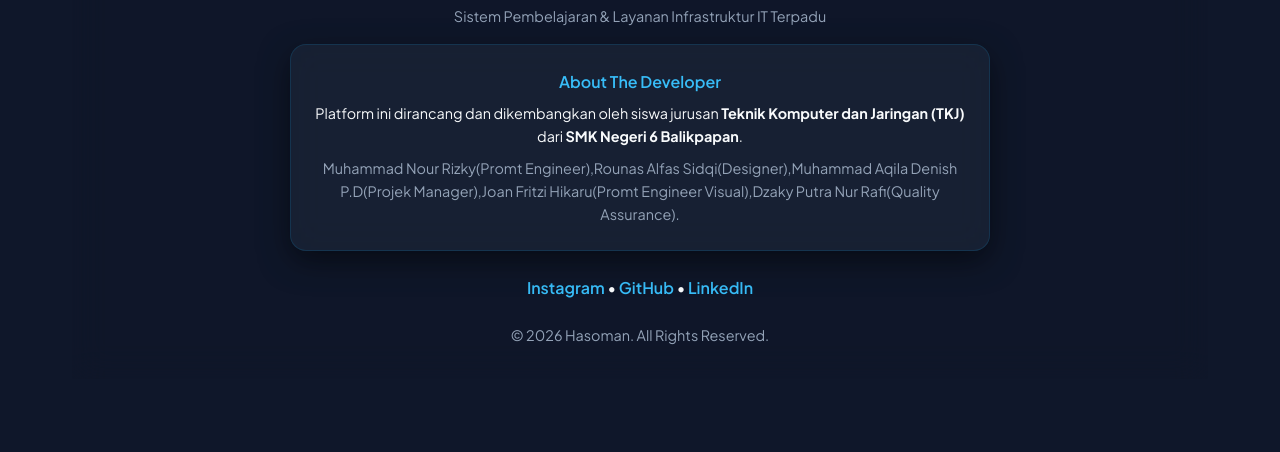
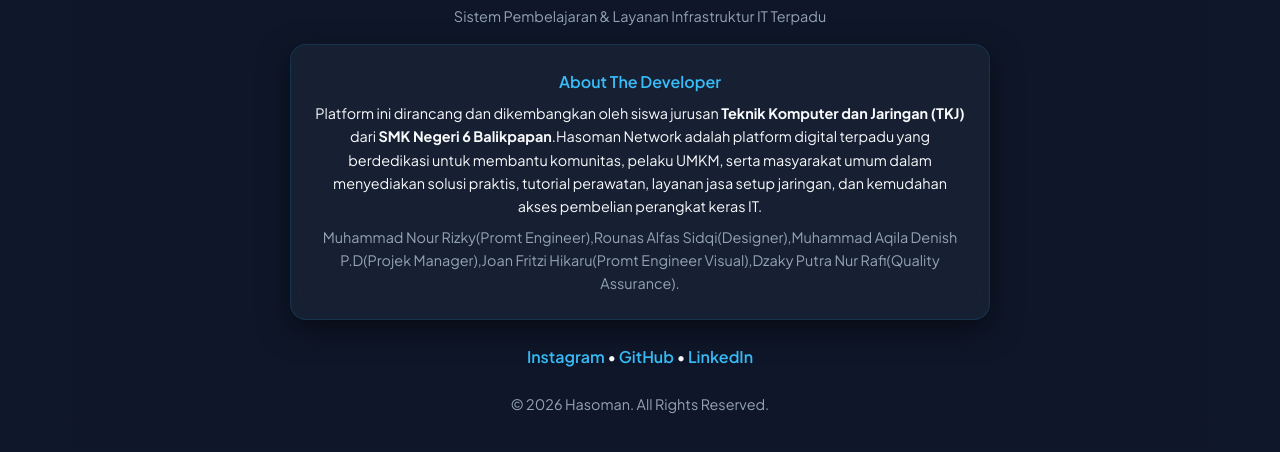
Before and after one commit to Avnd12/HasomanNET, a plain HTML site: page index.html in a window 1280 px wide. Shown: the part 1734-2186 px from the top of the page. Before the commit the page ends 2145 px from the top, so only its background shows below. Drawn offline with Linux system fonts and the light colour scheme.

Commit message:
index.html

```diff
--- a/index.html
+++ b/index.html
@@ -339,7 +339,7 @@
 
                 <div class="credit-box glass-panel mt-4">
                     <p style="color: var(--accent); font-weight: 600; margin-bottom: 0.5rem;">About The Developer</p>
-                    <p class="text-sm">Platform ini dirancang dan dikembangkan oleh siswa jurusan <strong>Teknik Komputer dan Jaringan (TKJ)</strong> dari <strong>SMK Negeri 6 Balikpapan</strong>.</p>
+                    <p class="text-sm">Platform ini dirancang dan dikembangkan oleh siswa jurusan <strong>Teknik Komputer dan Jaringan (TKJ)</strong> dari <strong>SMK Negeri 6 Balikpapan</strong>.Hasoman Network</strong> adalah platform digital terpadu yang berdedikasi untuk membantu komunitas, pelaku UMKM, serta masyarakat umum dalam menyediakan solusi praktis, tutorial perawatan, layanan jasa setup jaringan, dan kemudahan akses pembelian perangkat keras IT.</p>
                     <p class="text-sm mt-2 text-muted">Muhammad Nour Rizky(Promt Engineer),Rounas Alfas Sidqi(Designer),Muhammad Aqila Denish P.D(Projek Manager),Joan Fritzi Hikaru(Promt Engineer Visual),Dzaky Putra Nur Rafi(Quality Assurance).</p>
                 </div>
 
```
